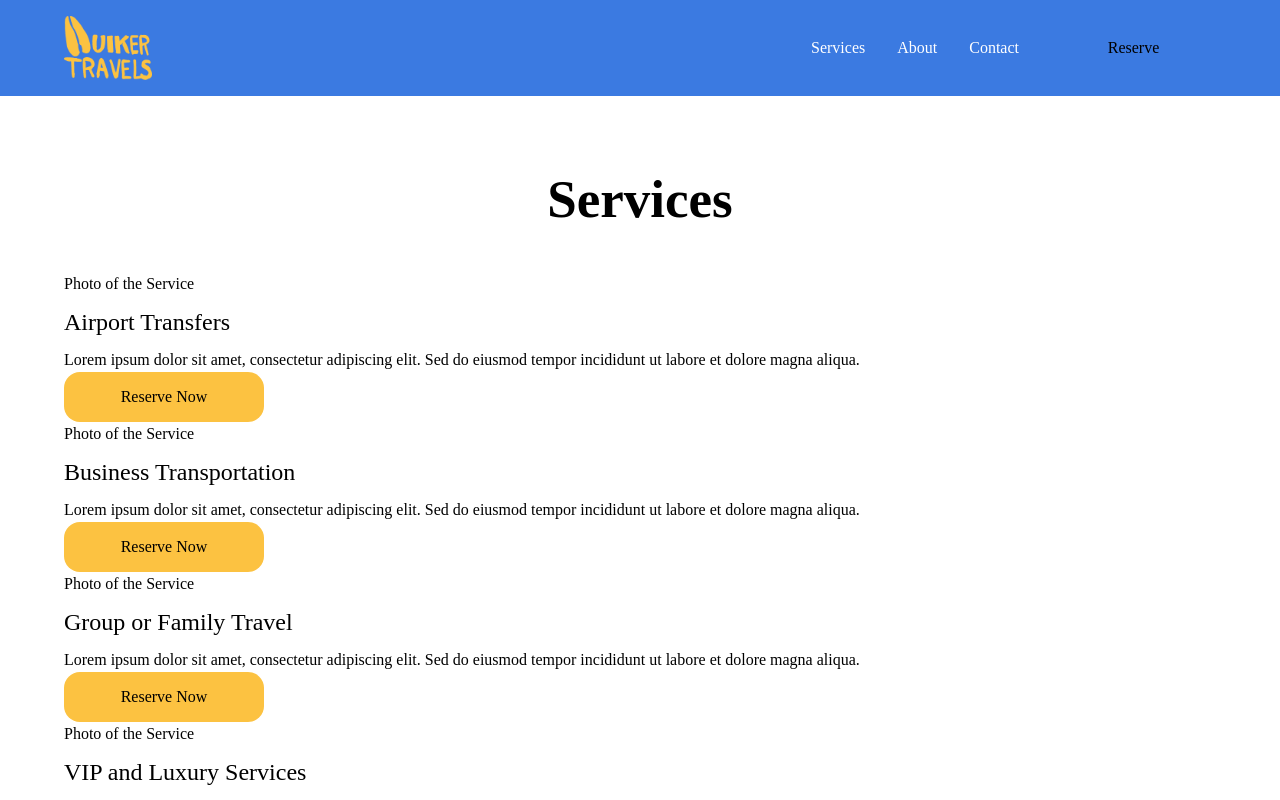
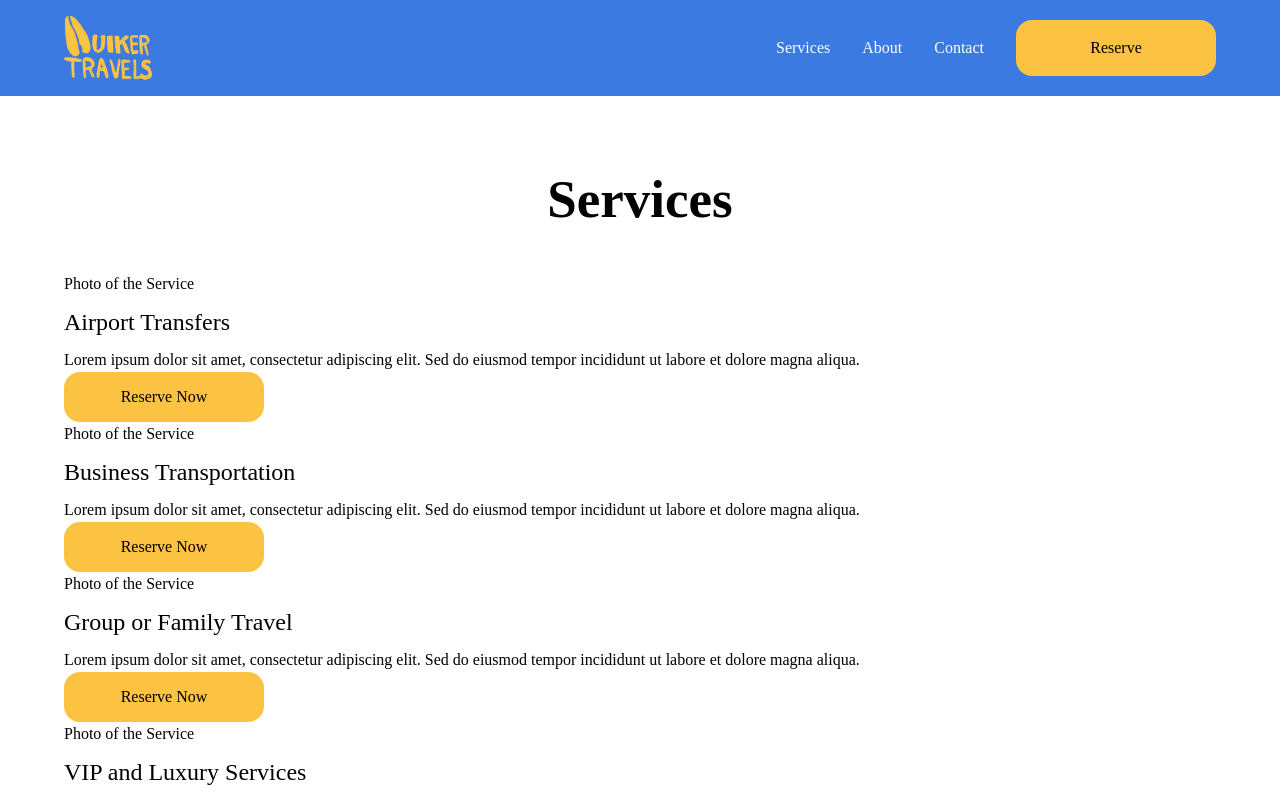
Before and after one commit to spqrod/duiker-front-end, a React (Create React App) app: page /#/services in a window 1280 px wide. Shown: the top 800 px of the page. Built offline with nearby package versions, Linux system fonts and the light colour scheme.

Commit message:
Correct header

```diff
--- a/src/components/Header.js
+++ b/src/components/Header.js
@@ -21,7 +21,9 @@ function Header() {
             <Link to="/contact">Contact</Link>
           </li>
           <li>
-            <Link to="/reserve" className="reserve-button">Reserve</Link>
+            <button className='button'>
+                <Link to="/reserve">Reserve</Link>
+            </button>
           </li>
         </ul>
       </nav>
--- a/src/styles/global.css
+++ b/src/styles/global.css
@@ -39,7 +39,8 @@
         transition: background-color var(--transition);
 
         &:hover {
-            background-color: var(--yellow-2);
+            background-color: var(--blue-dark);
+            color: white;
         }
     }
 }
--- a/src/styles/header.css
+++ b/src/styles/header.css
@@ -25,6 +25,18 @@
         display: flex;
         align-items: center;
 
+        .button {
+            a {
+                color: black;
+
+            }
+            &:hover {
+                a {
+                    color: white;
+                }
+            }
+        }
+
         @media only screen and (min-width: 481px) {
             display: flex;
             justify-content: center;
@@ -51,22 +63,6 @@
             padding: 0.5rem;
             text-align: center;
         }
-
-        &.reserve-button {
-            background-color: var(--accent-color);
-            color: black;
-            border-radius: 55px;
-            width: 165px;
-            height: 55px;
-            display: flex;
-            justify-content: center;
-            align-items: center;
-
-            @media only screen and (max-width: 480px) {
-                margin-left: 0;
-                margin-top: 0.5rem;
-            }
-        }
     }
 
     @media only screen and (max-width: 768px) {
--- a/src/styles/home.css
+++ b/src/styles/home.css
@@ -1,7 +1,7 @@
 .home {
 
   .hero {
-    display: none;
+
 
     margin-top: 0;
     padding-bottom: 0;
@@ -41,7 +41,7 @@
   }
 
   .top-rated-destinations {
-    display: none;
+
     background-color: var(--blue-dark);
 
     h2 {
@@ -129,7 +129,7 @@
     background-color: var(--yellow);
     position: relative;
     z-index: 0;
-    display: none;
+
 
     .coffee-bean-container {
         z-index: 1;
@@ -222,7 +222,7 @@
     background-color: var(--yellow);
     position: relative;
     z-index: 0;
-    display: none;
+
 
     .coffee-bean-container {
         position: absolute;
@@ -297,7 +297,9 @@
   }
 
   .advantages {
-    display: none;
+    flex: 1;
+    position: relative;
+
     background-color: var(--blue-dark);
 
     h2 {
```
Also changed, not shown: src/pages/Home.js (+0 -7 lines).
